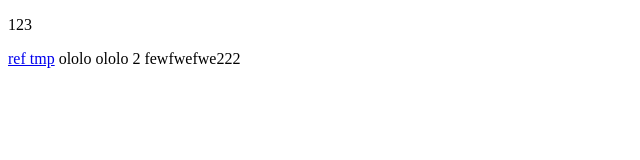
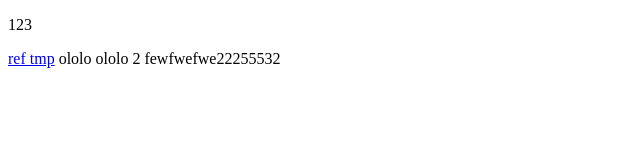
Before and after one commit to olgDp/Mosh, a plain HTML site: page i.html in a window 1280 px wide. Shown: the full height of the page, 0-640 px from the left. Drawn offline with Linux system fonts and the light colour scheme.

Commit message:
Update i.html

```diff
--- a/i.html
+++ b/i.html
@@ -11,6 +11,6 @@
     <a href="#">ref tmp</a>
     <span>ololo</span>
     <span>ololo 2</span>
-    fewfwefwe222
+    fewfwefwe22255532
   </body>
 </html>
```
